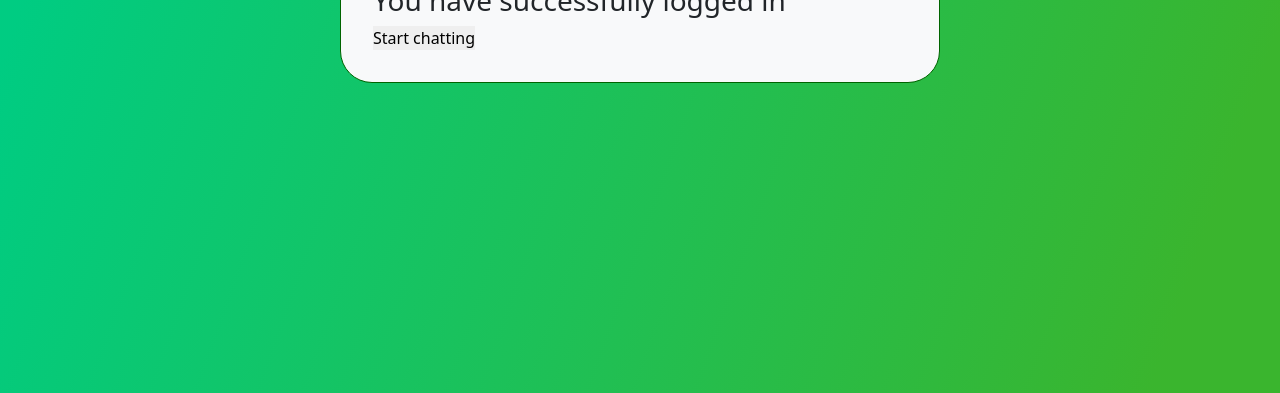
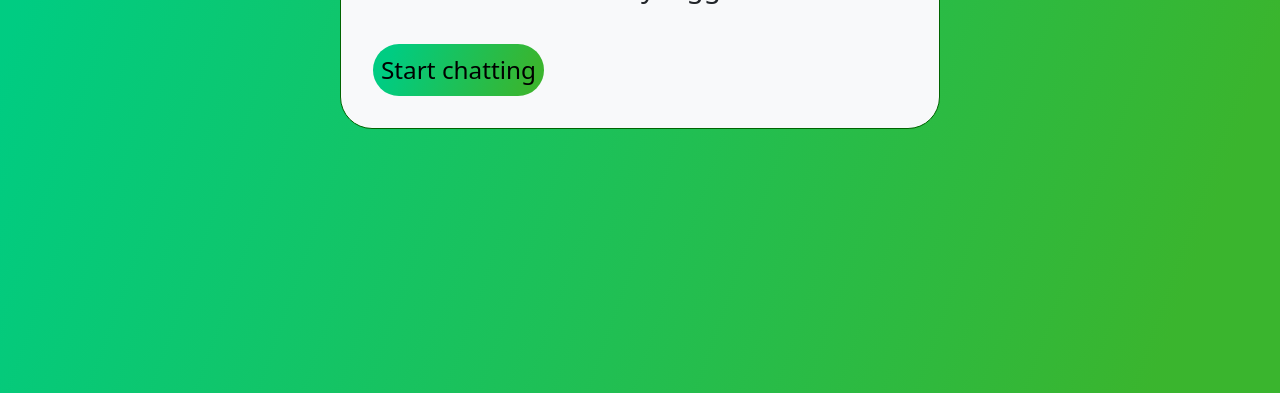
Before and after one commit to anoopwilson96/020-updated-formValidation, a plain HTML site: page login.html in a window 1280 px wide. Shown: the part 431-824 px from the top of the page. Drawn offline with nearby package versions, Linux system fonts and the light colour scheme; a web font is replaced by a local one.

Commit message:
changed style

```diff
--- a/style.css
+++ b/style.css
@@ -88,7 +88,17 @@ header div{
 }
 
 
+#loggedIn{
 
+  margin-top: 2rem;
+  background:linear-gradient(109.6deg, rgb(0, 204, 130) 11.2%, rgb(58, 181, 46) 91.7%);
+  padding: .5rem;
+  border-radius: 5rem;
+  font-size: 1.52rem;
+}
+#loggedin{
+  margin-top: 2rem;
+}
 
 
 /*
@@ -97,3 +107,4 @@ header div{
 <span id="passwordError1">Password must contain at least one uppercase letter, one lowercase letter, one special character, one digit, and be at least 8 characters long.</span>
 <span id="totalError">Please fill in all required fields.</span>
 */
+window.location.href = "login.html";
```
